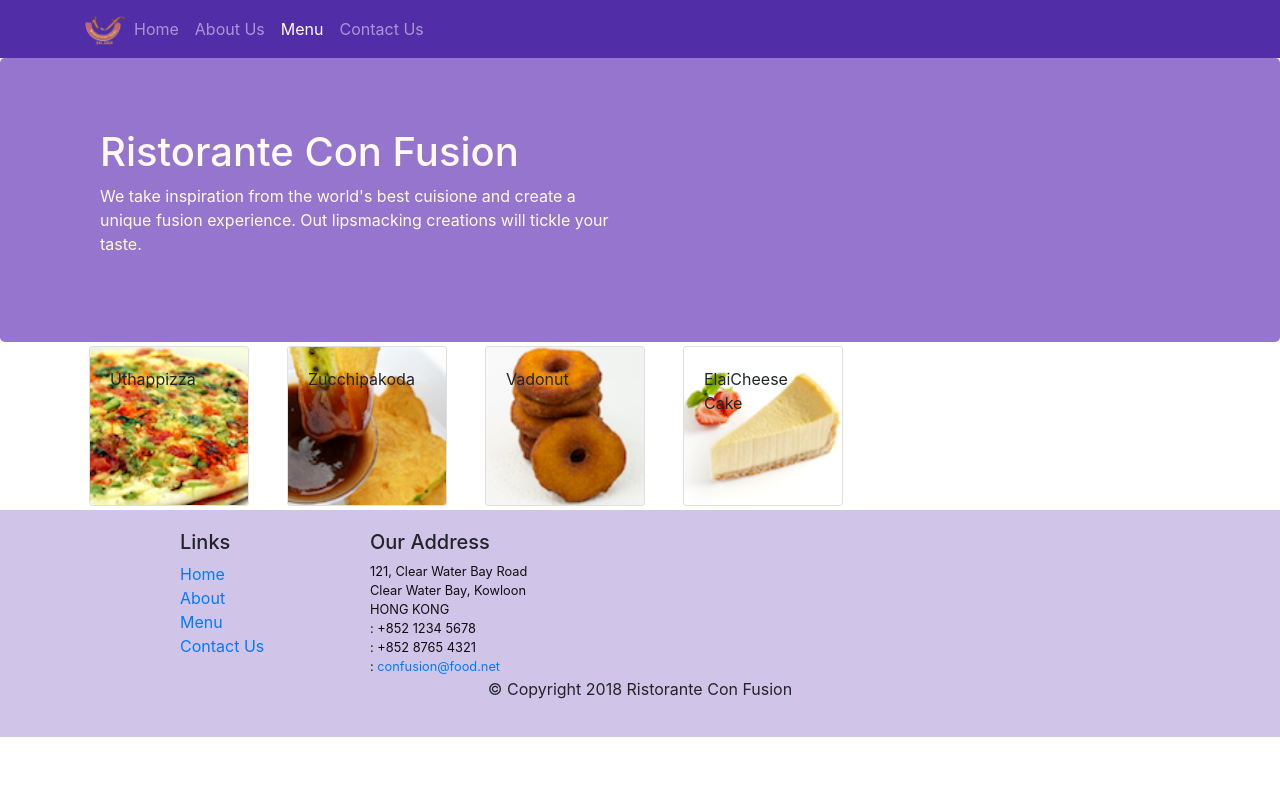
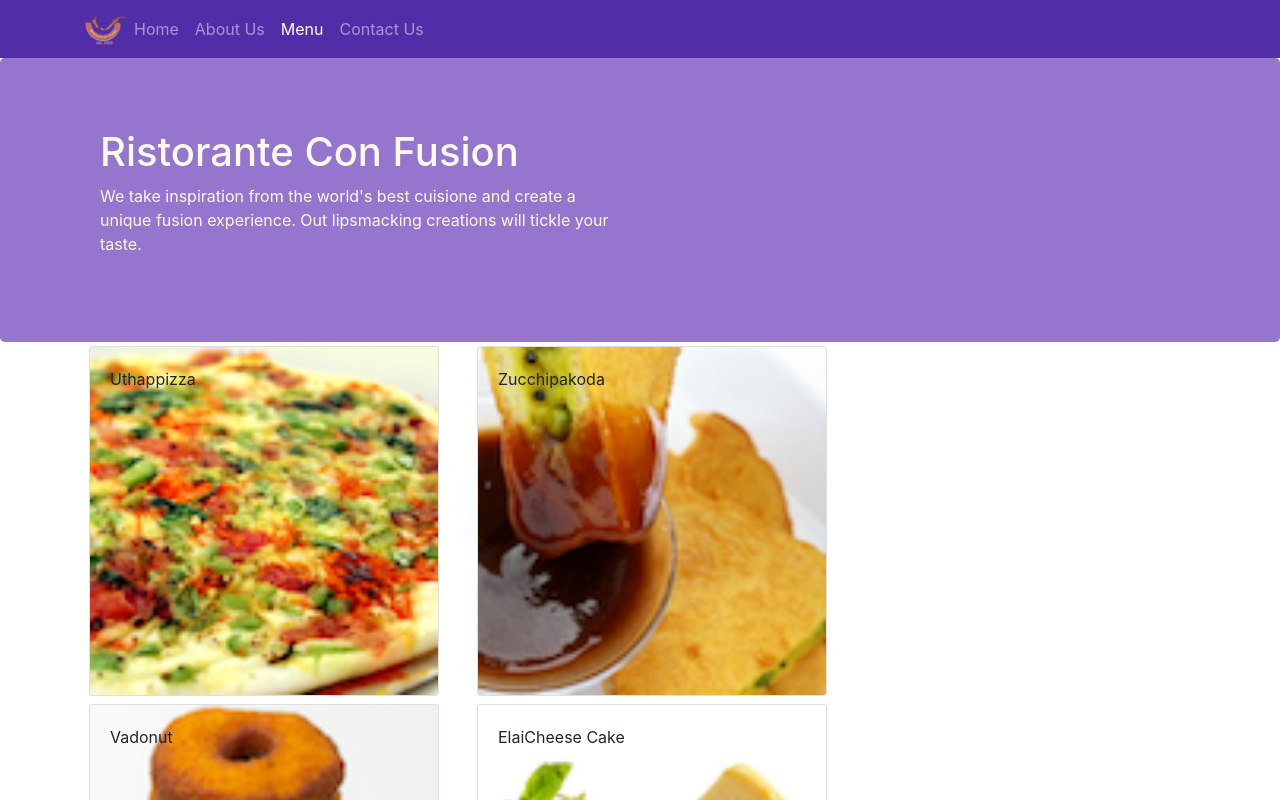
Before and after one commit to rommelrmarquez/s-reactjs, a React (Create React App) app: page /menu in a window 1280 px wide. Shown: the top 800 px of the page. Built offline with nearby package versions, Linux system fonts and the light colour scheme; the HTML template or start-up script is replaced by a standard one.

Commit message:
Removed onclick for menuitems

```diff
--- a/src/components/MenuComponent.js
+++ b/src/components/MenuComponent.js
@@ -16,8 +16,8 @@ function RenderMenuItem({ dish, onClick }) {
 const Menu = (props) => {
     const menu = props.dishes.map((dish) => {
         return (
-            <div key={dish.id} className="col-12 col-md-2 m-1">
-                <RenderMenuItem dish={dish} onClick={props.onClick}/>
+            <div key={dish.id} className="col-12 col-md-4 m-1">
+                <RenderMenuItem dish={dish}/>
             </div>
         );
     });
```
